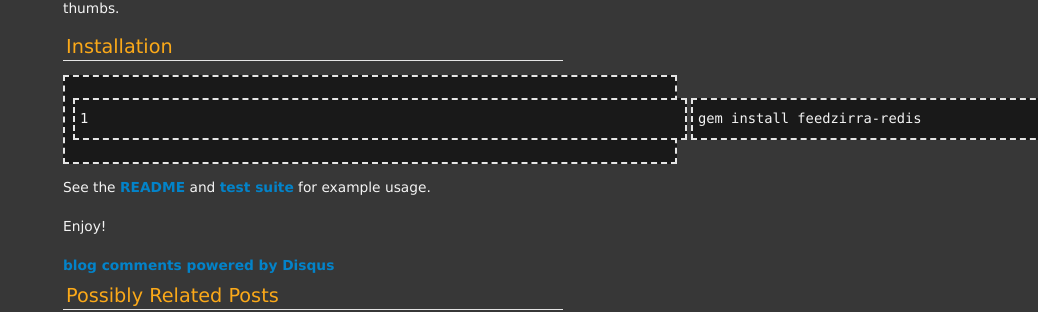
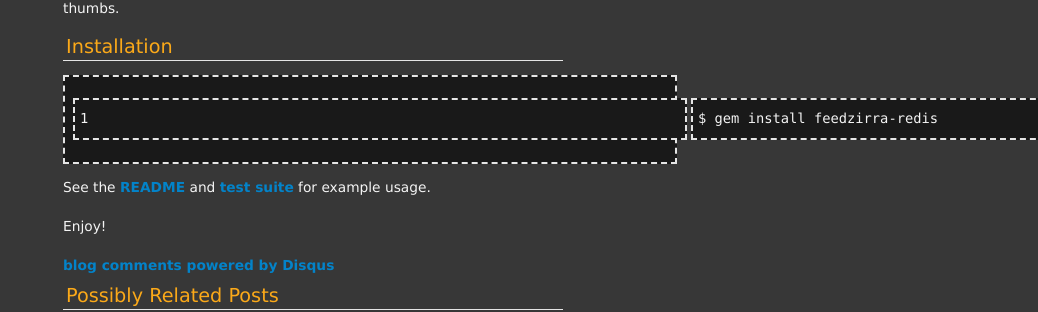
Before and after one commit to logankoester/logankoester.github.com, a Jekyll site: the page built from _posts/2011-07-20-feedzirraredis.markdown, in a window 1280 px wide. Shown: the part 652-964 px from the top of the page, without its empty margins (242-1280 px from the left). Built offline with Jekyll 4.4.1, drawn with Linux system fonts in a browser that asks for light colours; Markdown is read by kramdown in place of the engine named in the settings; comment, search, counter and statistics services are not loaded.

Commit message:
publishing

```diff
--- a/_posts/2011-07-20-feedzirraredis.markdown
+++ b/_posts/2011-07-20-feedzirraredis.markdown
@@ -24,7 +24,7 @@
 
 ### Installation
 
-    gem install feedzirra-redis
+    $ gem install feedzirra-redis
 
 See the [README](https://github.com/logankoester/feedzirra-redis/blob/master/README.markdown) and
 [test suite](https://github.com/logankoester/feedzirra-redis/blob/master/test/test_feedzirra-redis.rb) for example usage.
```
